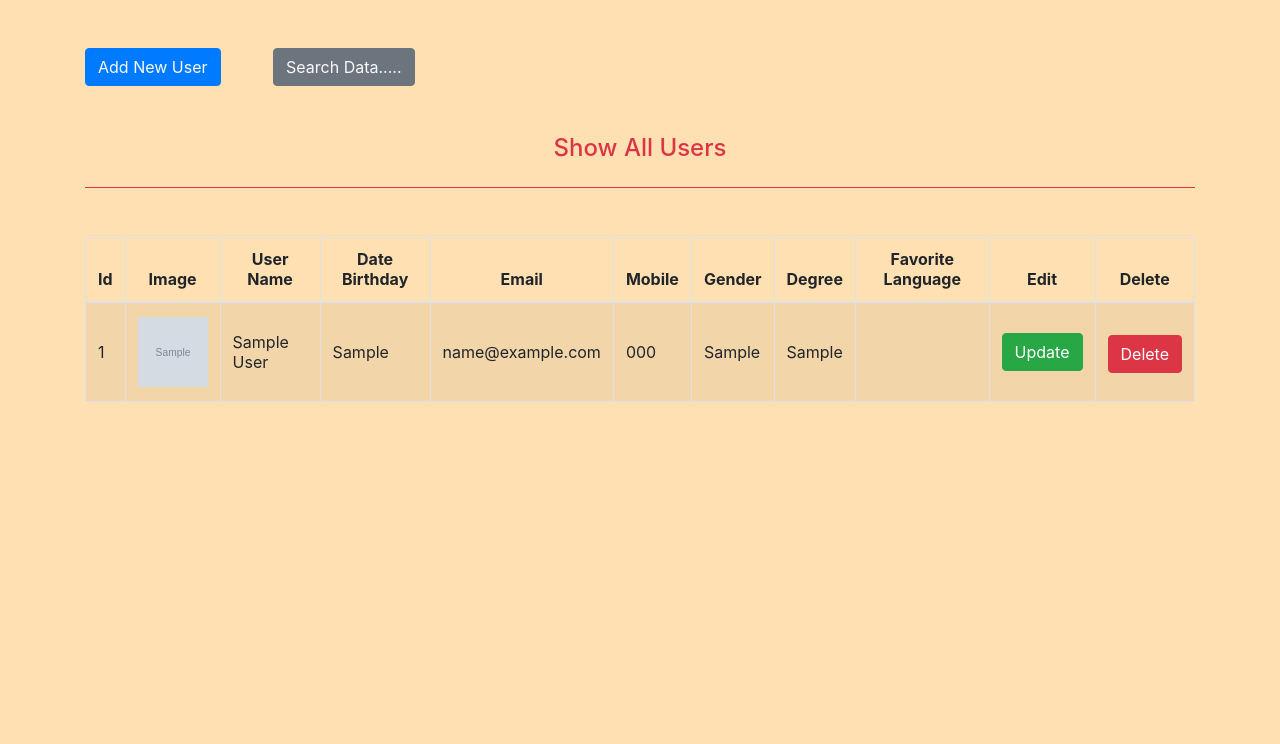
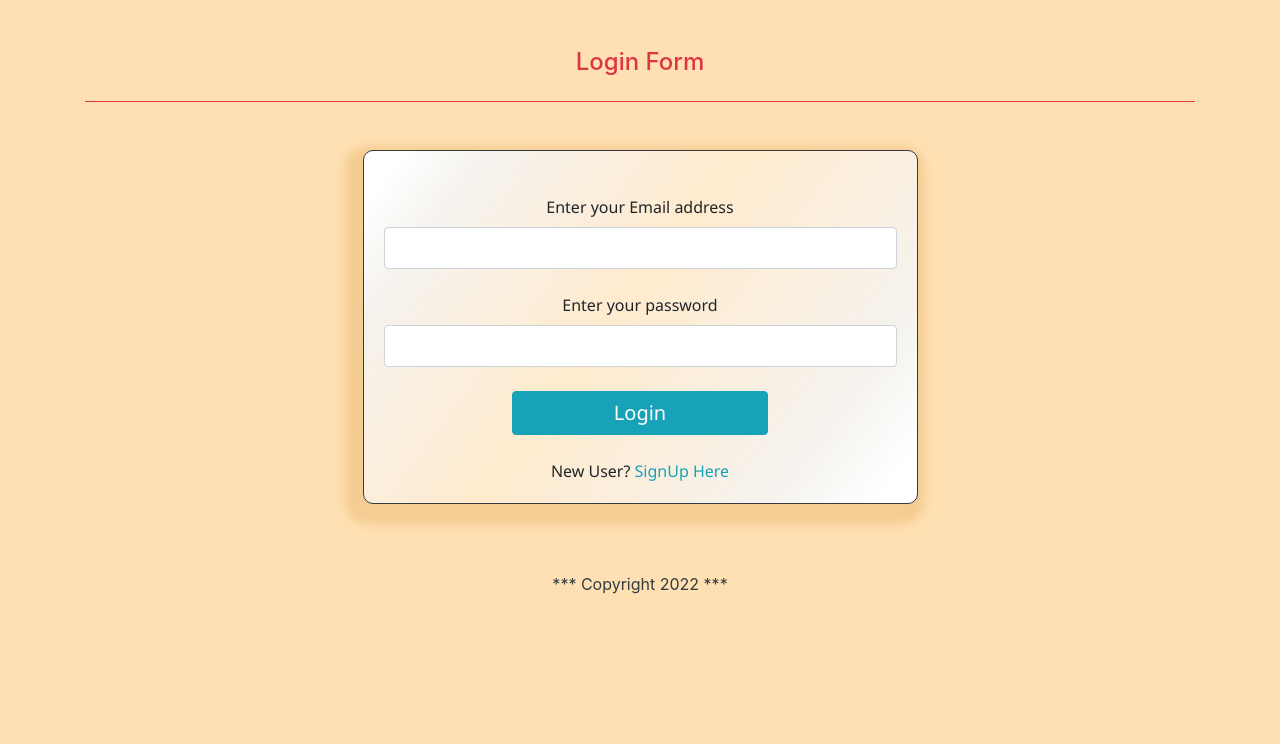
Before and after one commit to Razieh-git-account/project3-register, a PHP site: page / in a window 1280 px wide. Shown: the top 744 px of the page. Run offline with PHP 8.4, Linux system fonts and the light colour scheme; tables that the repository leaves empty or names only in its code hold one stand-in row (values such as "Sample post"); grey boxes marked "Sample" are stand-in pictures; data that the repository does not hold is empty.

Commit message:
create login form in index

```diff
--- a/src/UserController.php
+++ b/src/UserController.php
@@ -25,31 +25,31 @@ class UserController
         $name = $inputData['name'];
         $email = $inputData['email'];
         $mobile = $inputData['mobile'];
-        $password = md5($inputData['password']);
+        $password = $inputData['password'];
         $allData = $inputData['datas'];
         $gender = $inputData['gender'];
         $edu = $inputData['education'];
         $dob = $inputData['dob'];
-        // $image = $inputData['image'];
+        $image = $inputData['image'];
 
         $fileName = $_FILES["image"]["name"];
         $extension = array('jpg','jpeg','png','gif');
-        $file_extension = pathinfo($fileName , PATHINFO_EXTENSION );
+        $file_extension = pathinfo($image , PATHINFO_EXTENSION );
         if(!in_array($file_extension , $extension)){
             $_SESSION['status'] = "You are allowed with only jpg , jpeg , png , gif ";
             header("Location: addUser.php");
         }else{
-            if(file_exists("images/".$fileName)){
+            if(file_exists("images/".$image)){
                 $_SESSION['status'] = "Image already exist.";
                 header("Location: addUser.php");
             }else{
-                $sql = "INSERT INTO `Users` (name,  dob , email ,mobile ,password ,  checkboxData, gender , education ,image)
-                VALUES ('$name', '$dob' ,'$email','$mobile','$password', '$allData' ,'$gender' , '$edu' , '$fileName')";
+                $sql = "INSERT INTO `Users` (name,email,mobile,password,dob,checkboxData,gender,education,image)
+                VALUES ('$name','$email','$mobile','$password','$dob','$allData','$gender','$edu','$image')";
                 $result = mysqli_query($this->conn , $sql);
                 if($result){
                     move_uploaded_file($_FILES["image"]["tmp_name"],"images/".$_FILES["image"]["name"]);
                     $_SESSION['status'] =  "Datas Stored Successfully.";
-                    header("Location: index.php");
+                    header("Location: display.php");
                 }else{
                     $_SESSION['status'] = "Datas Not Inserted.";
                     header("Location: addUser.php");
@@ -81,7 +81,7 @@ class UserController
         $name = $inputData['name'];
         $email = $inputData['email'];
         $mobile = $inputData['mobile'];
-        $password = md5($inputData['password']);
+        $password = $inputData['password'];
         $new_image = $inputData['new_image'];
         $old_image = $inputData['old_image'];
         $gender = $inputData['gender'];
@@ -100,7 +100,7 @@ class UserController
                 $_SESSION['status'] = "Image ( ".$fileName." ) already exist ";
                 header("Location: update.php");
             }else{
-            $sql = "UPDATE `Users` SET name='$name', dob='$dob' , email='$email', mobile='$mobile', password='$password'
+                $sql = "UPDATE `Users` SET name='$name', email='$email', mobile='$mobile', password='$password' , dob='$dob'
                 , checkboxData='$allData' ,  gender='$gender' , education='$education', image='$update_fileName' WHERE id='$user_id' ";
                 $result = $this->conn->query($sql);
                 if($result){
@@ -109,7 +109,7 @@ class UserController
                         unlink("images/".$old_image);
                     }
                     $_SESSION['status'] = "Data Updated.";
-                header("Location: index.php");
+                    header("Location: display.php");
                 }else{
                     $_SESSION['status'] = "Data Not Updated.";
                     header("Location: update.php");
--- a/src/addUser.php
+++ b/src/addUser.php
@@ -93,7 +93,7 @@ session_start();
             </div>
             <div class="center">
                 <input type="submit" name="save_user" value="Register" class="btn btn-success my-2 ">
-                <a href="index.php" class="btn btn-danger my-2 mx-3"> Cancel </a>
+                <a href="display.php" class="btn btn-danger my-2 mx-3"> Cancel </a>
             </div>
 
         </form>
--- a/src/code.php
+++ b/src/code.php
@@ -40,7 +40,7 @@ if(isset($_POST['deleteUser']))
     $result = $user->delete($id);
     if($result)
     {
-        header("Location: index.php");
+        header("Location: display.php");
     }
     else
     {
--- a/src/index.php
+++ b/src/index.php
@@ -1,113 +1,38 @@
 <?php
-session_start();
- include_once('DB/Database.php');
+ include('DB/Database.php');
  include_once('UserController.php');
- include_once('templates/header.php');
+
+ if(isset($_POST['login'])){
+   $email = $_POST['email'];
+   $password = $_POST['password'];
+
+
+ }
 ?>
 <!DOCTYPE html>
 <html lang="en">
-<style>
-    img{
-        width: 70px;
-        height:70px;
-    }
-</style>
-<div class="container ">
-    <?php
-            if(isset($_SESSION['status']) && $_SESSION != '' ){
-        ?>
-                <div class="alert alert-warning alert-dismissible fade show" role="alert">
-                    <strong>Hey!</strong> <?php echo $_SESSION['status']; ?>
-                    <button type="button" class="close" data-dismiss="alert" aria-label="Close">
-                        <span aria-hidden="true">&times;</span>
-                    </button>
+<?php include_once('templates/header.php'); ?>
+    <div class="container">
+        <div class="h4 pb-4 text-center my-5 text-danger border-bottom border-danger">
+                Login Form
+        </div>
+            <form action="searchData.php" method="post" class="border border-dark w-50 " id="users">
+                <div class="my-4 ">
+                    <label for="email" class="form-label ">Enter your Email address</label>
+                    <input type="text"  name="email" class="form-control p-2" >
                 </div>
-                <?php
-                unset($_SESSION['status']);
-           }
-           ?>
-    <div class=" text-capitalize my-5">
-        <button  type="button" class="btn btn-primary  text-capitalize" title="برای اضافه کردن کاربر جدید کلیک کنید">
-            <a href="addUser.php" class="text-light" > Add New User </a>
-        </button>
-
-        <button  type="button" class="btn btn-secondary mx-5 " title="برای جستجو کردن آیتم مورد نظر کلیک کنید">
-            <a href="search.php" class="text-light " > Search Data..... </a>
-        </button>
+                <div class="my-4 ">
+                    <label for="password" class="form-label ">Enter your password</label>
+                    <input type="password" class="form-control p-2" >
+                </div>
+                <div class="my-4">
+                    <input type="submit" class="btn btn-info w-50" name="login" value="Login" style="font-size:20px;" >
+                </div>
+                <div> New User?
+                    <a href="addUser.php" class="text-info">SignUp Here</a>
+                </div>
+            </form>
     </div>
-
-    <div class="h4 pb-4 text-center mb-5 text-danger border-bottom border-danger">
-         Show All Users
-    </div>
-    <div class="table-striped">
-        <table class="table table-bordered table-hover">
-        <thead>
-            <tr class="text-center">
-            <th scope="col">Id</th>
-            <th scope="col">Image</th>
-            <th scope="col">User Name </th>
-            <th scope="col">Date Birthday </th>
-            <th scope="col">Email</th>
-            <th scope="col">Mobile</th>
-            <th scope="col">Gender</th>
-            <th scope="col">Degree</th>
-            <th scope="col">Favorite Language </th>
-            <th scope="col">Edit</th>
-            <th scope="col">Delete</th>
-            </tr>
-        </thead>
-
-        <tbody>
-        <?php
-    $users = new UserController;
-    $result = $users->readFromDatabase();
-        if($result) {
-            foreach($result as $row) {
-                ?>
-                <?php
-                    $id = $row['id'];
-                    $name = $row['name'];
-                    $email = $row['email'];
-                    $mobile = $row['mobile'];
-                    $image = $row['image'];
-                    $chechboxData = $row['checkboxData'];
-                    $gender = $row['gender'];
-                    $edu = $row['education'];
-                    $dob = $row['dob'];
-                 echo
-                '<tr>
-                    <td class="align-middle">'.$id.'</td>
-                    <td class="align-middle"> <img src= images/'.$image.' /> </td>
-                    <td class="align-middle">'.$name.'</td>
-                    <td class="align-middle">'.$dob.'</td>
-                    <td class="align-middle">'.$email.'</td>
-                    <td class="align-middle">'.$mobile.'</td>
-                    <td class="align-middle">'.$gender.'</td>
-                    <td class="align-middle">'.$edu.'</td>
-                    <td class="align-middle">'.$chechboxData.'</td>
-                    <td class="align-middle">
-                        <a href="update.php?id='.$id.'" class="btn btn-success">Update</a>
-                    </td>
-
-                    <td class="align-middle">
-                        <form action="code.php" method="POST">
-                        <br>
-                            <button type="submit" name="deleteUser" value="'.$id.'" class="btn btn-danger">Delete</button>
-                        </form>
-                    </td>
-                </tr>';
-
-            }
-        } else {
-            echo "No Record Found";
-        }
-        ?>
-        </tbody>
-        </table>
-    </div>
-</div>
-
-<br><br><br><br><br><br><br><br><br><br><br><br><br><br>
+<br><br>
 <?php include_once('templates/footer.php'); ?>
-
 </html>
--- a/src/search.php
+++ b/src/search.php
@@ -19,7 +19,7 @@ include_once('DB/Database.php');
             <form method="post">
                 <input type="text" class="w-75 p-2 mt-4" placeholder="Search data" name="search_item">
                 <input type="submit" class="btn btn-dark p-2" name="search" value="Search">
-                <button class="btn btn-dark p-2" ><a href="index.php" class="text-white text-decoration-none" role="button"> Back </a></button>
+                <button class="btn btn-dark p-2" ><a href="display.php" class="text-white text-decoration-none" role="button"> Back </a></button>
             </form>
        </div>
     </div>
--- a/src/templates/header.php
+++ b/src/templates/header.php
@@ -17,13 +17,15 @@
             text-align:center;
             border-radius:10px;
             box-shadow: -6px 8px 8px 12px #e9b97480;
+            font-family: 'Segoe UI', Tahoma, Geneva, Verdana, sans-serif;
+
         }
 
         #users .input{
             padding: 8px;
             width: 500px;
             margin: 5px 0;
-            font-family: 'Segoe UI', Tahoma, Geneva, Verdana, sans-serif;
+
         }
 
         h4{
--- a/src/update.php
+++ b/src/update.php
@@ -52,7 +52,7 @@ session_start();
             <input type="text" class="input" name="mobile" value="<?=$result['mobile']?>" >
             <div class="red-text"> <?php echo $errors['mobile'] ?? '' ?> </div>
 
-            <input type="password" class="input" name="password" value="<?=$result['password']?>">
+            <input type="text" class="input" name="password" value="<?=$result['password']?>">
             <div class="red-text"> <?php echo $errors['password'] ?? '' ?> </div>
 
             <div > Date of Birthday :
@@ -75,7 +75,7 @@ session_start();
                 ?>
                 >Female
 
-                <select name="education" style="margin-left:90px;" >
+                <select name="education" style="margin-left:10px; width:310px; padding:6px;" >
                     <option value="Select Degree">Select Degree</option>
                     <option value="Primary School"
                     <?php
@@ -161,7 +161,7 @@ session_start();
             </div>
             <div class="text-center">
                 <input type="submit" name="update_user" value="Update" class="btn btn-info  ">
-                <a href="index.php" class="btn btn-danger  mx-3"> Cancel </a>
+                <a href="display.php" class="btn btn-danger  mx-3"> Cancel </a>
             </div>
 
         </form>
```
Also changed, not shown: src/display.php (added, +117 -0 lines), src/images/aysan.jpg (added), src/images/baran1.jpg (added), src/images/paint1.png (added). Lines whose indentation alone changed are shown as unchanged.
